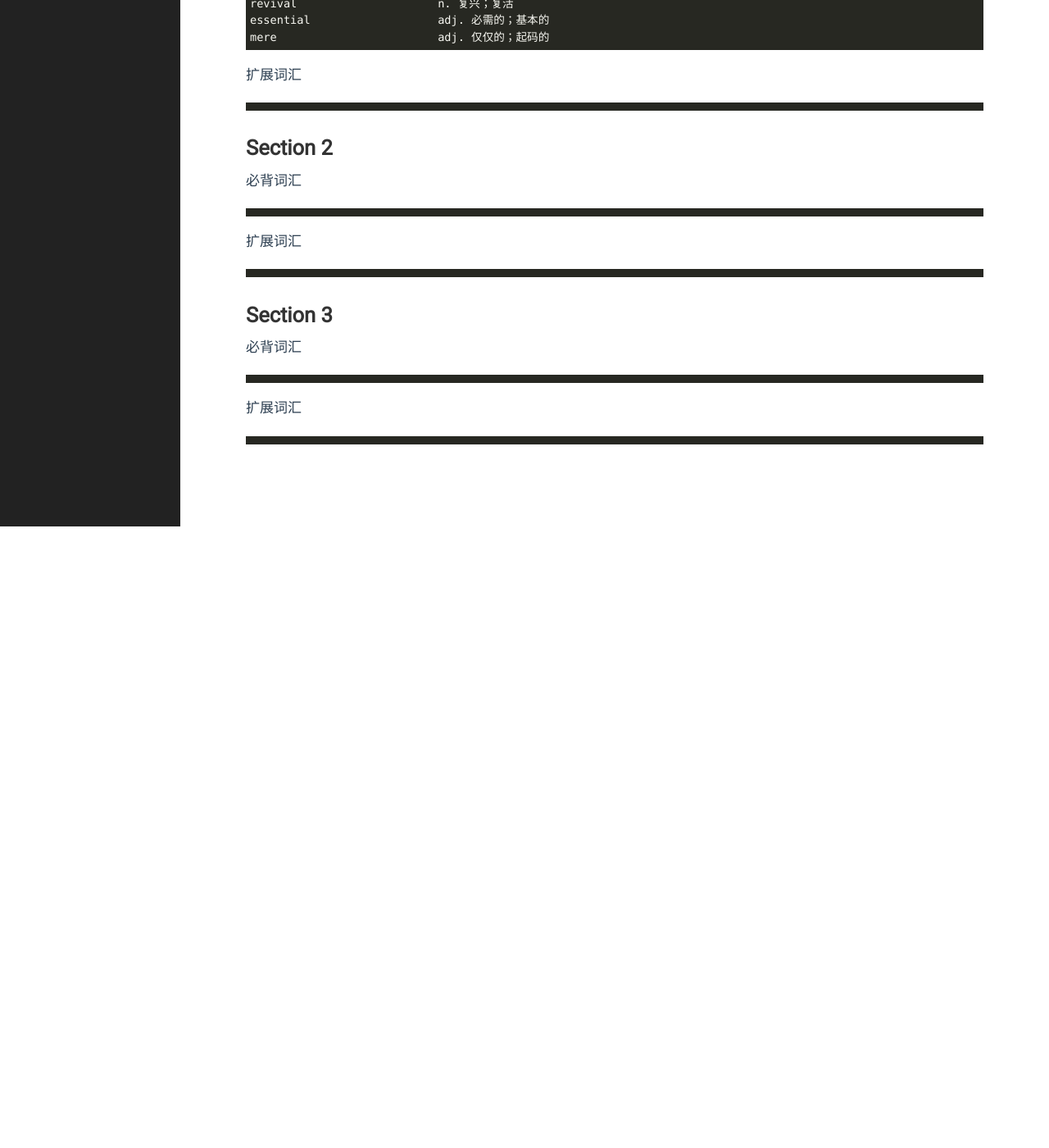
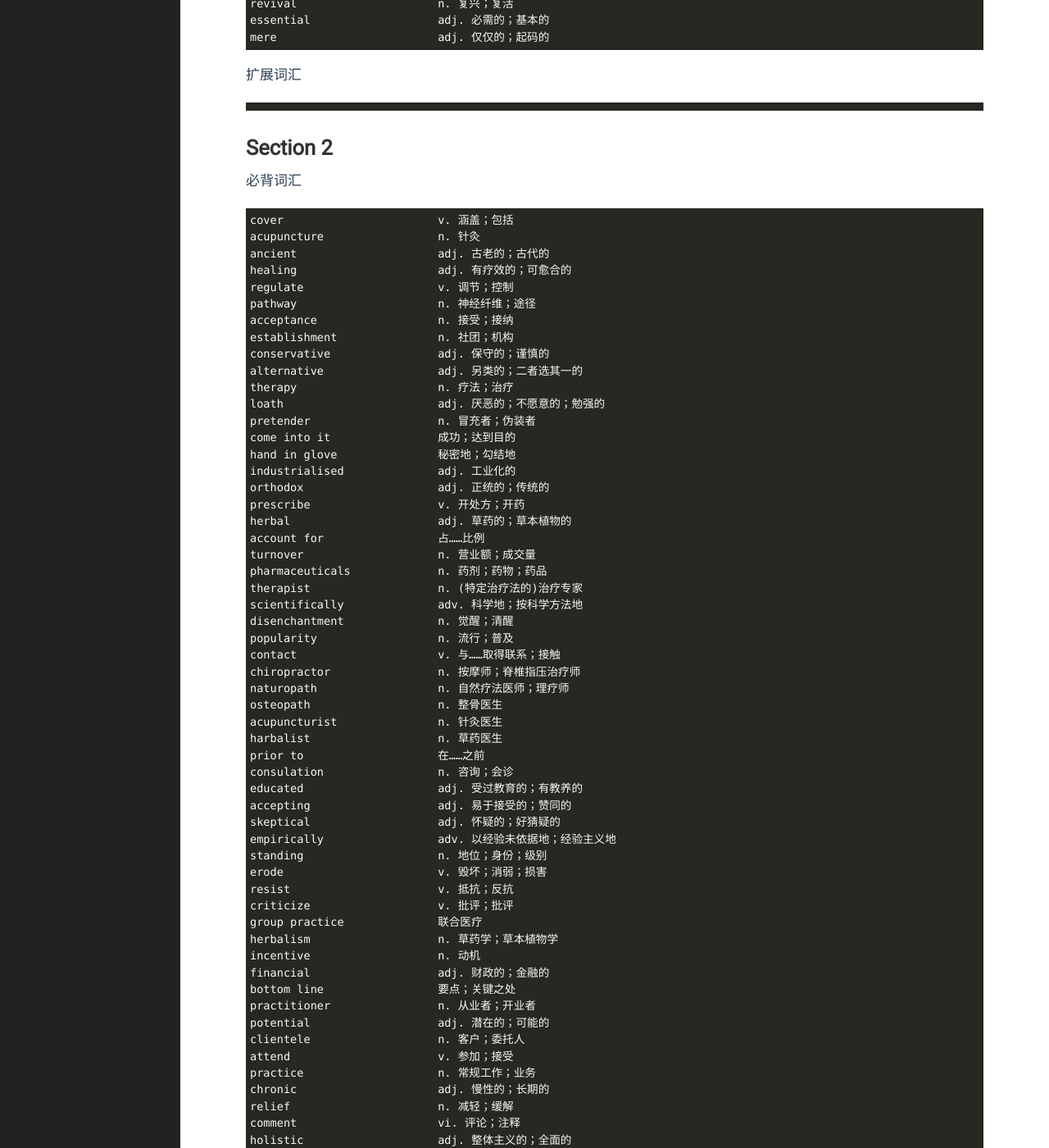
Before and after one commit to yejinp/yejinp.github.io, a Jekyll site: the page built from _posts/2023-07-11-vocabularies for IELTS 4-2 general Training.markdown, in a window 1280 px wide and 1400 px high, scrolled down 6207 px. Shown: the whole window at 82% size. Built offline with Jekyll 4.4.1, drawn with Linux system fonts in a browser that asks for light colours; before the commit the page ends 6849 px from its top, so only the background shows below that; some of the changed text lies outside the part shown.

Commit message:
add some vocabularies

````diff
--- a/_posts/2023-07-11-vocabularies for IELTS 4-2 general Training.markdown
+++ b/_posts/2023-07-11-vocabularies for IELTS 4-2 general Training.markdown
@@ -302,6 +302,89 @@ mere                        adj. 仅仅的；起码的
 # Section 2 #
 必背词汇
 ```
+cover                       v. 涵盖；包括
+acupuncture                 n. 针灸
+ancient                     adj. 古老的；古代的
+healing                     adj. 有疗效的；可愈合的
+regulate                    v. 调节；控制
+pathway                     n. 神经纤维；途径
+acceptance                  n. 接受；接纳
+establishment               n. 社团；机构
+conservative                adj. 保守的；谨慎的
+alternative                 adj. 另类的；二者选其一的
+therapy                     n. 疗法；治疗
+loath                       adj. 厌恶的；不愿意的；勉强的
+pretender                   n. 冒充者；伪装者
+come into it                成功；达到目的
+hand in glove               秘密地；勾结地
+industrialised              adj. 工业化的
+orthodox                    adj. 正统的；传统的
+prescribe                   v. 开处方；开药
+herbal                      adj. 草药的；草本植物的
+account for                 占……比例
+turnover                    n. 营业额；成交量
+pharmaceuticals             n. 药剂；药物；药品
+therapist                   n. (特定治疗法的)治疗专家
+scientifically              adv. 科学地；按科学方法地
+disenchantment              n. 觉醒；清醒
+popularity                  n. 流行；普及
+contact                     v. 与……取得联系；接触
+chiropractor                n. 按摩师；脊椎指压治疗师
+naturopath                  n. 自然疗法医师；理疗师
+osteopath                   n. 整骨医生
+acupuncturist               n. 针灸医生
+harbalist                   n. 草药医生
+prior to                    在……之前
+consulation                 n. 咨询；会诊
+educated                    adj. 受过教育的；有教养的
+accepting                   adj. 易于接受的；赞同的
+skeptical                   adj. 怀疑的；好猜疑的
+empirically                 adv. 以经验未依据地；经验主义地
+standing                    n. 地位；身份；级别
+erode                       v. 毁坏；消弱；损害
+resist                      v. 抵抗；反抗
+criticize                   v. 批评；批评
+group practice              联合医疗
+herbalism                   n. 草药学；草本植物学
+incentive                   n. 动机
+financial                   adj. 财政的；金融的
+bottom line                 要点；关键之处
+practitioner                n. 从业者；开业者
+potential                   adj. 潜在的；可能的
+clientele                   n. 客户；委托人
+attend                      v. 参加；接受
+practice                    n. 常规工作；业务
+chronic                     adj. 慢性的；长期的
+relief                      n. 减轻；缓解
+comment                     vi. 评论；注释
+holistic                    adj. 整体主义的；全面的
+approach                    n. 方式；方法
+concerned                   adj. 关心的；关注的
+impersonal                  adj. 冷淡的；无感情的
+feature                     v. 以……为特色
+exodus                      n. 大批离去
+couple                      v. 把……联系起来；并提
+relevant                    adj. 有关的；相应的
+inadequacy                  n. 不足；不充分
+mainstream                  adj. 主流的
+concur                      vi. 同意；赞同
+bedside manner              医生对病人的态度
+preventative                adj. 预防性的
+musculo-skeletal            adj. 肌(与)骨骼的
+complaint                   n. 疾病
+digestive                   adj. 消化的；与消化有关的
+emotional                   adj. 情感的；情绪的
+respiratory                 adj. 呼吸的；与呼吸有关的
+candida                     n. 假丝酵母
+represent                   v. 相当于；等于
+respectively                adv. 分别地；各自地
+maintenance                 n. 维护；保持
+complementary               adj. 互补的；补充的
+term                        n. 词语；术语
+adjunct                     n. 附属物；辅助物
+seek                        v. 追求；寻求
+conventional                adj. 常规的；传统的
+
 ```
 扩展词汇
 
````
